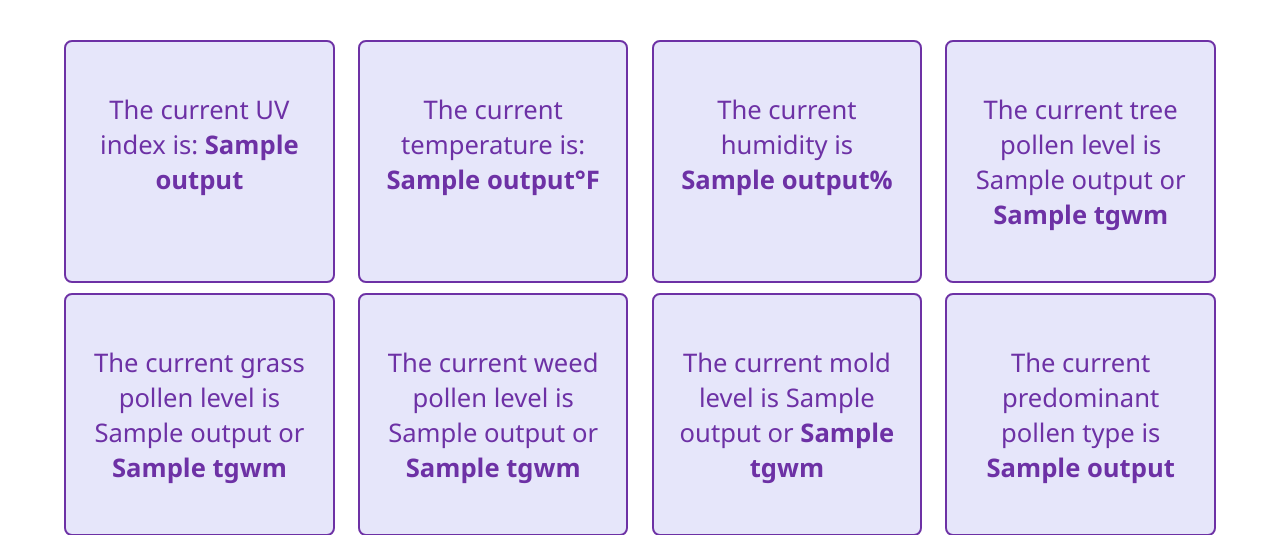
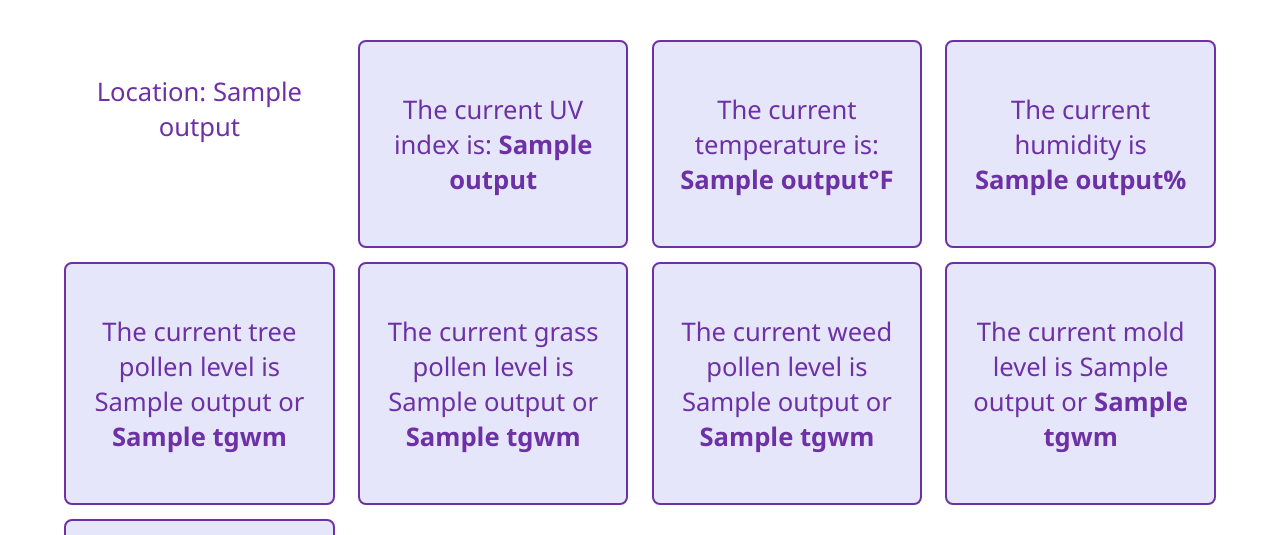
Before and after one commit to shine-eczema/Shine, a Flask app: template templates/environment.html in a window 1280 px wide. Shown: the part 72-607 px from the top of the page. Run offline with Flask 3, Linux system fonts and the light colour scheme; the template is opened without the code that fills it: most values are stand-ins (such as "Sample title", 1, 10 or a date in 2020).

Commit message:
Update environment.html

```diff
--- a/templates/environment.html
+++ b/templates/environment.html
@@ -95,6 +95,7 @@
         </ul>
     </nav>
 <div class="container">
+    <p>Location: {{ outputs[8] }}</p>
     <div class="box">
         <p>The current UV index is: <b>{{ outputs[0] }}</b></p>
     </div>
```
